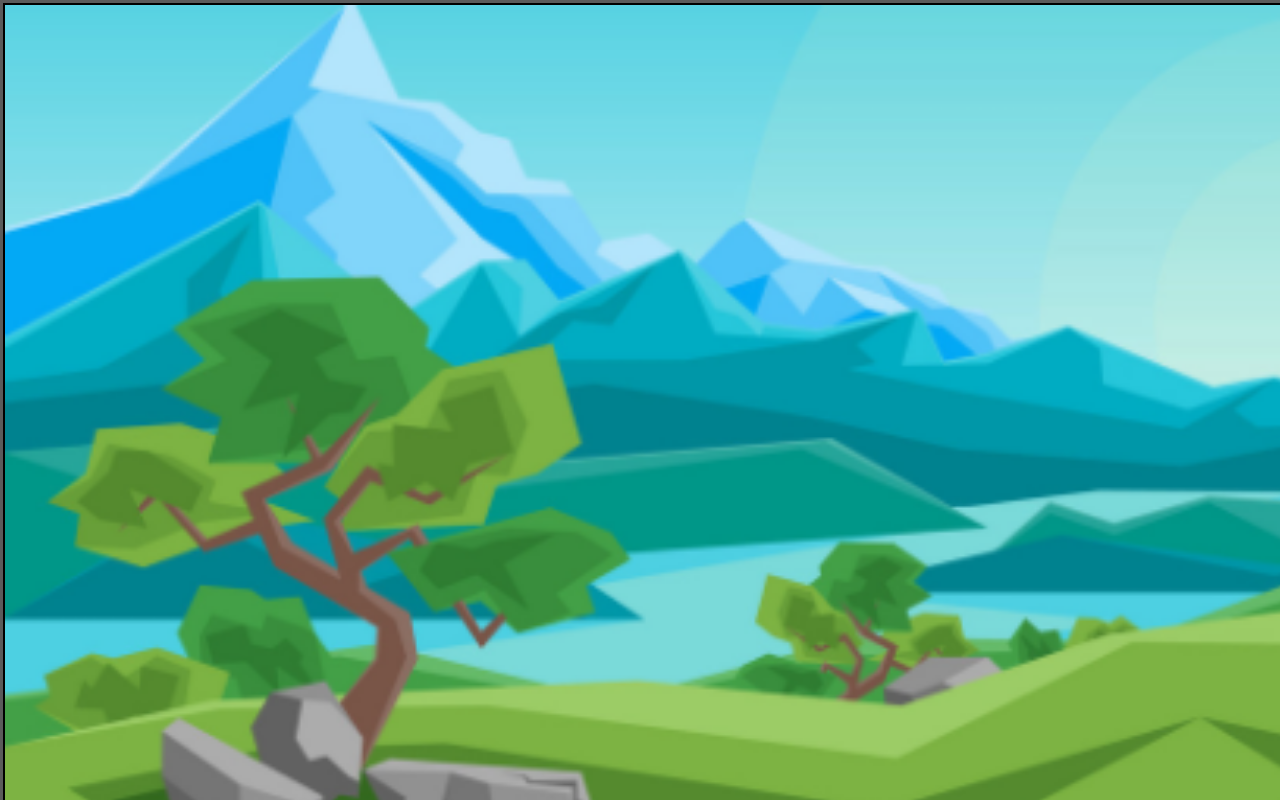
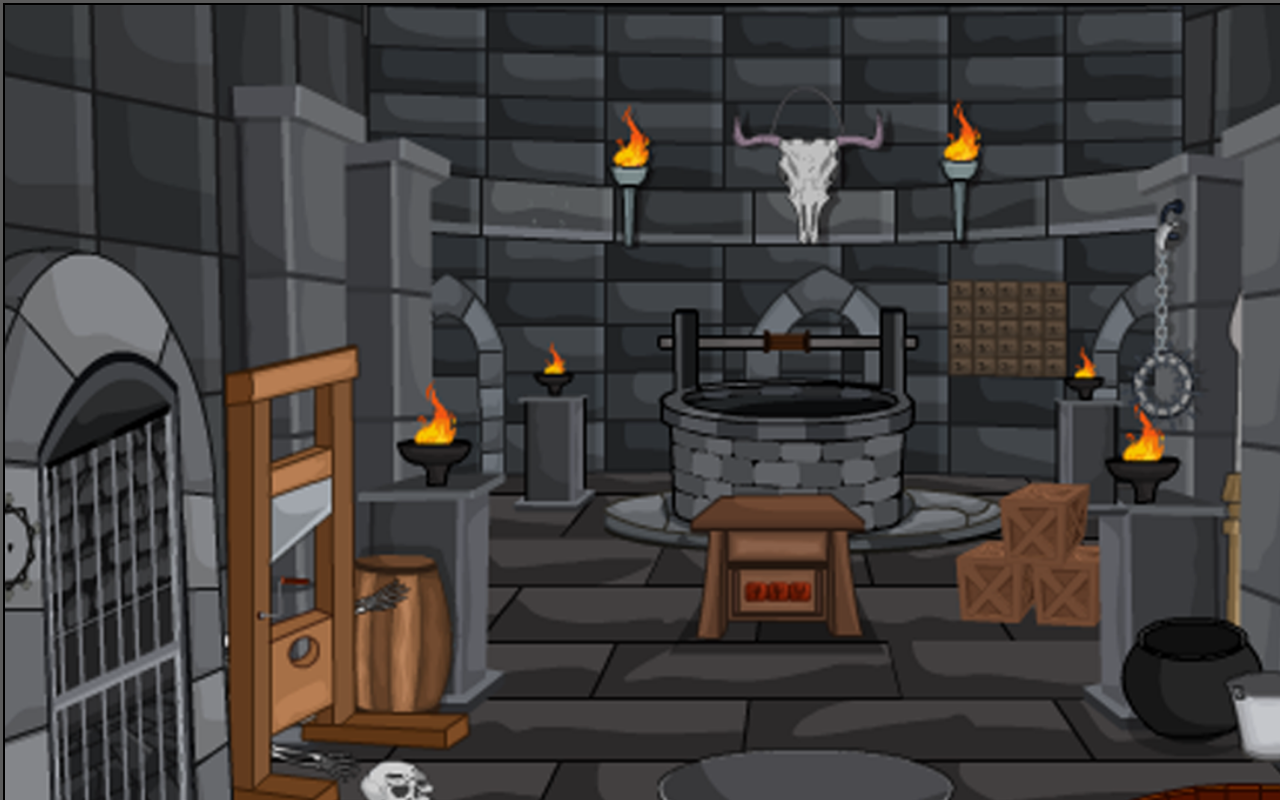
Before and after one commit to TSanfordGATech/Project3, a React (Create React App) app in the folder client/: page /door in a window 1280 px wide. Shown: the top 800 px of the page. Built offline with nearby package versions, Linux system fonts and the light colour scheme.

Commit message:
updating incorrect imagining found while testing

```diff
--- a/client/src/component/game3/src/scenes/Run/index.js
+++ b/client/src/component/game3/src/scenes/Run/index.js
@@ -4,7 +4,7 @@ import "./style.css";
 
 function Run() {
   return (
-    <div className="dung">
+    <div className="run">
       <div className="infocard66">
           <Link to="/">
             <div className="modal-footer">
--- a/client/src/component/game3/src/scenes/Run/style.css
+++ b/client/src/component/game3/src/scenes/Run/style.css
@@ -1,4 +1,4 @@
-.dung {
+.run {
       background-image: url("../../images/runback.png");
       background-size: cover;
       height: 950px;
```
